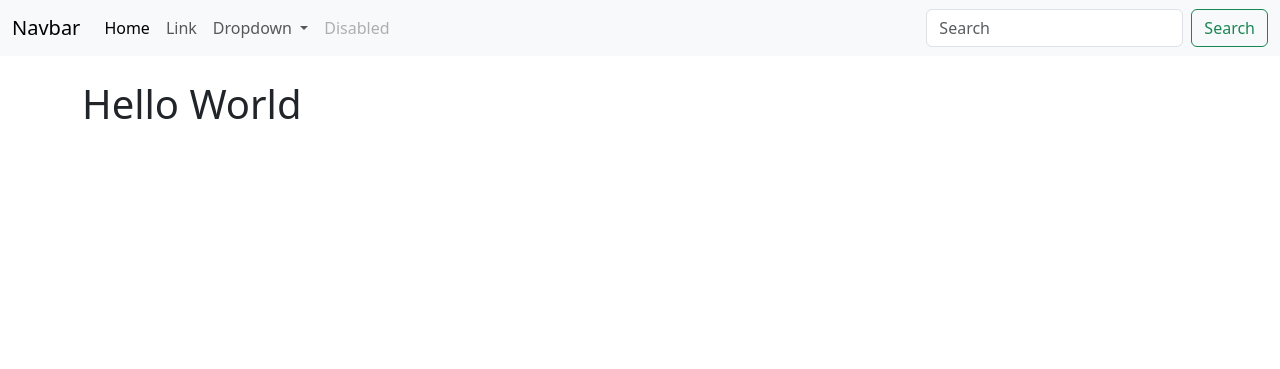
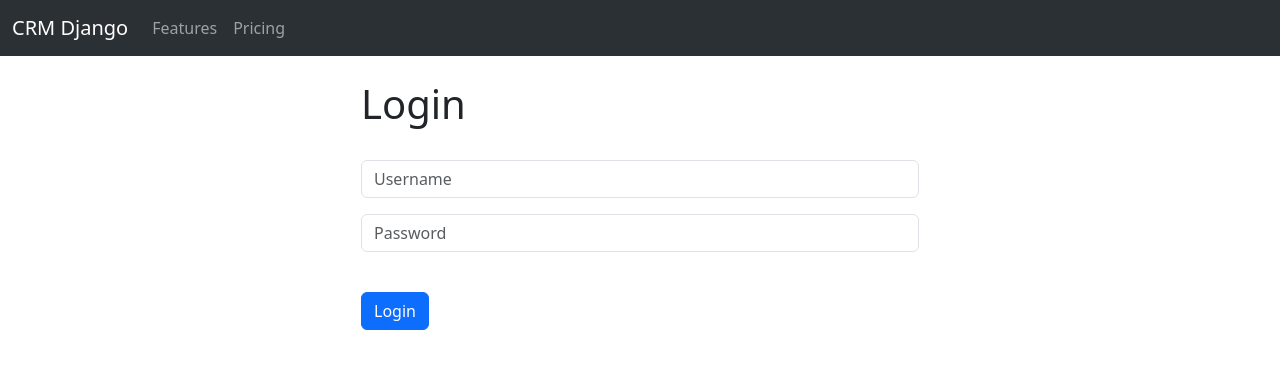
Before and after one commit to Carolinetgn94/CRM-Django, a Django app: page / in a window 1280 px wide. Shown: the top 369 px of the page. Run offline with Django 5.2, Linux system fonts and the light colour scheme.

Commit message:
edit navbar, create login page, only show if not authenticated

```diff
--- a/crm/website/templates/home.html
+++ b/crm/website/templates/home.html
@@ -2,6 +2,30 @@
 
 {% block content %}
 
-<h1>Hello World</h1>
+<div class="col-md-6 offset-md-3">
+
+    {% if user.is_authenticated %}
+    <h1>Welcome</h1>
+
+    {% else %}
+
+   <h1>Login</h1>
+   <br/>
+   <form method="POST" action="{% url 'home' %}">
+    {% csrf_token %}
+    <form>
+        <div class="mb-3">
+          <input type="text" class="form-control" name="username", placeholder="Username" required>
+        </div>
+        <div class="mb-3">
+          <input type="password" class="form-control" name="password", placeholder="Password" required>
+        </div>
+        <br/>
+        <button type="submit" class="btn btn-primary">Login</button>
+      </form>
+   </form>
+</div>
+
+{% endif %}
 
 {% endblock %}
--- a/crm/website/templates/navbar.html
+++ b/crm/website/templates/navbar.html
@@ -1,36 +1,19 @@
-<nav class="navbar navbar-expand-lg bg-body-tertiary">
+<nav class="navbar navbar-expand-lg bg-body-tertiary navbar bg-primary" data-bs-theme="dark"">
     <div class="container-fluid">
-      <a class="navbar-brand" href="#">Navbar</a>
-      <button class="navbar-toggler" type="button" data-bs-toggle="collapse" data-bs-target="#navbarSupportedContent" aria-controls="navbarSupportedContent" aria-expanded="false" aria-label="Toggle navigation">
+      <a class="navbar-brand" href="{% url 'home' %}">CRM Django</a>
+      <button class="navbar-toggler" type="button" data-bs-toggle="collapse" data-bs-target="#navbarNavDropdown" aria-controls="navbarNavDropdown" aria-expanded="false" aria-label="Toggle navigation">
         <span class="navbar-toggler-icon"></span>
       </button>
-      <div class="collapse navbar-collapse" id="navbarSupportedContent">
-        <ul class="navbar-nav me-auto mb-2 mb-lg-0">
+      <div class="collapse navbar-collapse" id="navbarNavDropdown">
+        <ul class="navbar-nav">
+
           <li class="nav-item">
-            <a class="nav-link active" aria-current="page" href="#">Home</a>
+            <a class="nav-link" href="#">Features</a>
           </li>
           <li class="nav-item">
-            <a class="nav-link" href="#">Link</a>
-          </li>
-          <li class="nav-item dropdown">
-            <a class="nav-link dropdown-toggle" href="#" role="button" data-bs-toggle="dropdown" aria-expanded="false">
-              Dropdown
-            </a>
-            <ul class="dropdown-menu">
-              <li><a class="dropdown-item" href="#">Action</a></li>
-              <li><a class="dropdown-item" href="#">Another action</a></li>
-              <li><hr class="dropdown-divider"></li>
-              <li><a class="dropdown-item" href="#">Something else here</a></li>
-            </ul>
-          </li>
-          <li class="nav-item">
-            <a class="nav-link disabled" aria-disabled="true">Disabled</a>
+            <a class="nav-link" href="#">Pricing</a>
           </li>
         </ul>
-        <form class="d-flex" role="search">
-          <input class="form-control me-2" type="search" placeholder="Search" aria-label="Search">
-          <button class="btn btn-outline-success" type="submit">Search</button>
-        </form>
       </div>
     </div>
   </nav>
--- a/crm/website/urls.py
+++ b/crm/website/urls.py
@@ -4,4 +4,6 @@
 
 urlpatterns = [
     path('', views.home, name='home'),
+    # path('login/', views.login_user, name='login'),
+    # path('logout/', views.logout_user, name='logout'),
 ]
--- a/crm/website/views.py
+++ b/crm/website/views.py
@@ -1,5 +1,11 @@
 from django.shortcuts import render
+from django.contrib.auth import authenticate, login, logout
+from django.contrib import messages
 
 # Create your views here.
 def home(request):
     return render(request, 'home.html', {})
+
+
+def logout_user(request):
+    pass
```
